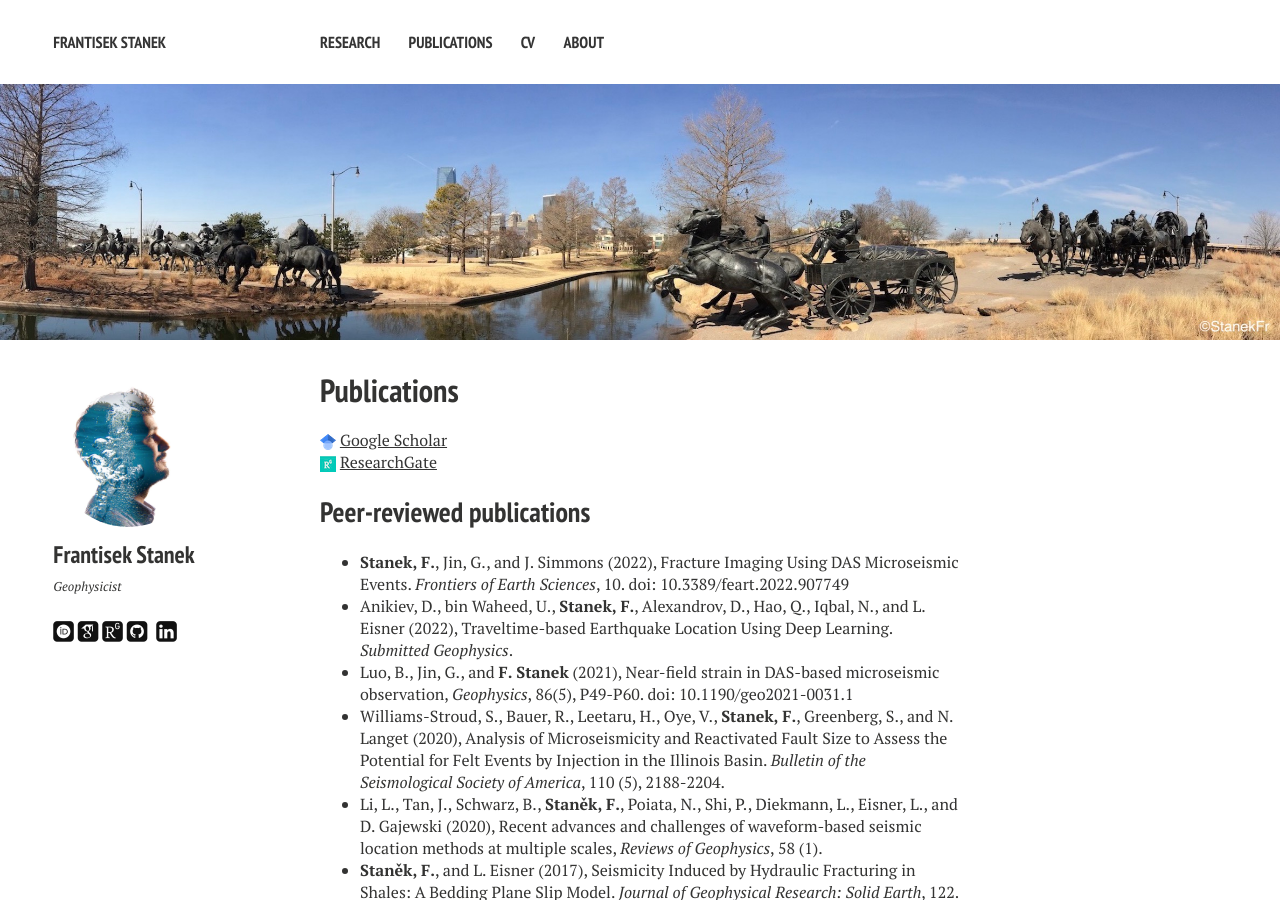
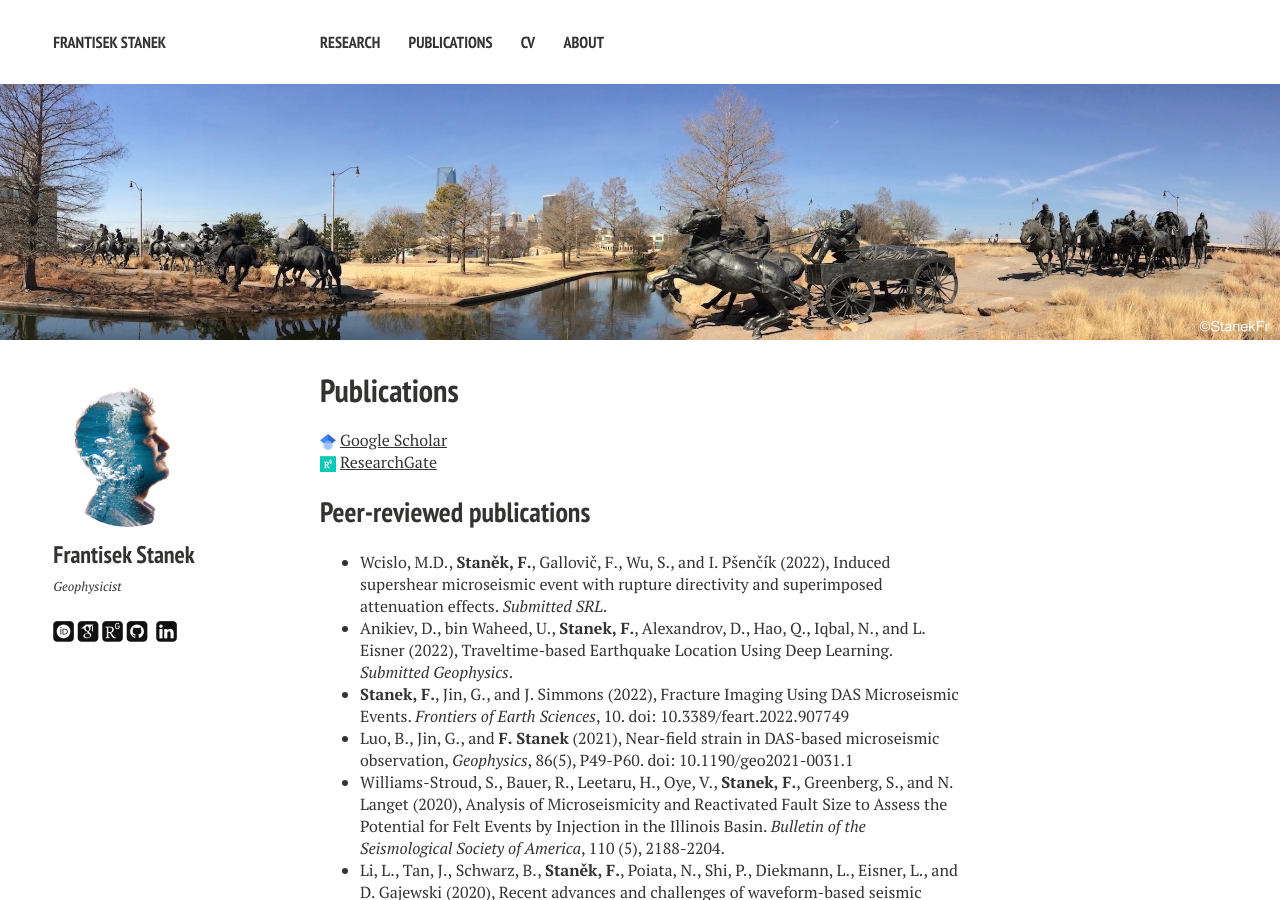
Before and after one commit to StanekFr/StanekFr.github.io, a Jekyll site: the page built from publications/index.md, in a window 1280 px wide and 900 px high. Built offline with Jekyll 4.4.1, drawn with Linux system fonts in a browser that asks for light colours; nearby versions of some CDN libraries; some web fonts are replaced.

Commit message:
Update index.md

```diff
--- a/publications/index.md
+++ b/publications/index.md
@@ -12,8 +12,9 @@ modified: 2022-07-17
 <!-- ![Publons]({{ site.url }}/images/orcid.png) [Publons]((https://orcid.org/my-orcid?orcid=0000-0002-0037-9239))  -->
 
 ## Peer-reviewed publications
+- Wcislo, M.D., **Staněk, F.**, Gallovič, F., Wu, S., and I. Pšenčík (2022), Induced supershear microseismic event with rupture directivity and superimposed attenuation effects. *Submitted SRL*.
+- Anikiev, D., bin Waheed, U., **Stanek, F.**, Alexandrov, D., Hao, Q., Iqbal, N., and L. Eisner (2022), Traveltime-based Earthquake Location Using Deep Learning. *Submitted Geophysics*.
 - **Stanek, F.**, Jin, G., and J. Simmons (2022), Fracture Imaging Using DAS Microseismic Events. *Frontiers of Earth Sciences*, 10. doi: 10.3389/feart.2022.907749
-- Anikiev, D., bin Waheed, U., **Stanek, F.**, Alexandrov, D., Hao, Q., Iqbal, N., and L. Eisner (2022), Traveltime-based Earthquake Location Using Deep Learning. *Submitted Geophysics*.
 - Luo, B., Jin, G., and **F. Stanek** (2021), Near-field strain in DAS-based microseismic observation, *Geophysics*, 86(5), P49-P60. doi: 10.1190/geo2021-0031.1
 - Williams-Stroud, S., Bauer, R., Leetaru, H., Oye, V., **Stanek, F.**, Greenberg, S., and N. Langet (2020), Analysis of Microseismicity and Reactivated Fault Size to Assess the Potential for Felt Events by Injection in the Illinois Basin. *Bulletin of the Seismological Society of America*, 110 (5), 2188-2204.
 - Li, L., Tan, J., Schwarz, B., **Staněk, F.**, Poiata, N., Shi, P., Diekmann, L., Eisner, L., and D. Gajewski (2020), Recent advances and challenges of waveform-based seismic location methods at multiple scales, *Reviews of Geophysics*, 58 (1).
```
